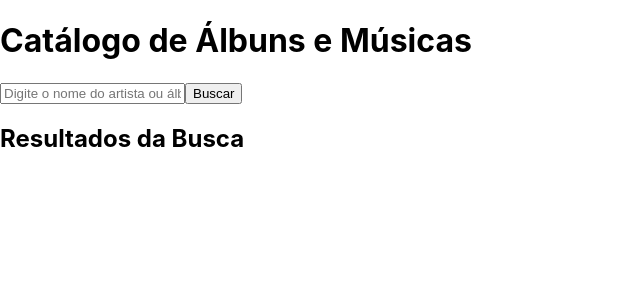
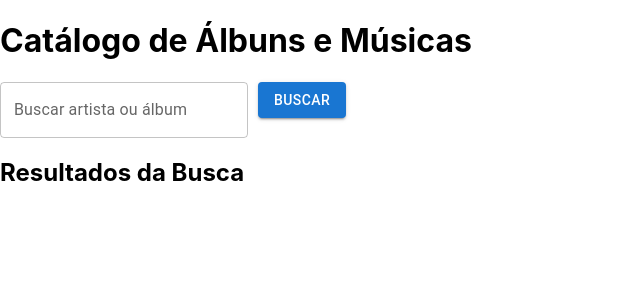
Before and after one commit to Celsolf/Projeto1-Fullstack, a React (Create React App) app in the folder playlist/: page / in a window 1280 px wide. Shown: the top 300 px of the page, without its empty margins (0-640 px from the left). Built offline with nearby package versions, Linux system fonts and the light colour scheme.

Commit message:
Search Bar modification

```diff
--- a/playlist/src/components/SearchBar.js
+++ b/playlist/src/components/SearchBar.js
@@ -1,5 +1,5 @@
-
 import React, { useState } from 'react';
+import { TextField, Button } from '@mui/material';
 
 const SearchBar = ({ onSearch }) => {
   const [query, setQuery] = useState('');
@@ -10,13 +10,16 @@ const SearchBar = ({ onSearch }) => {
 
   return (
     <div>
-      <input
-        type="text"
-        placeholder="Digite o nome do artista ou álbum"
+      <TextField
+        label="Buscar artista ou álbum"
+        variant="outlined"
         value={query}
         onChange={(e) => setQuery(e.target.value)}
+        style={{ marginRight: '10px' }}
       />
-      <button onClick={handleSearch}>Buscar</button>
+      <Button variant="contained" color="primary" onClick={handleSearch}>
+        Buscar
+      </Button>
     </div>
   );
 };
```
